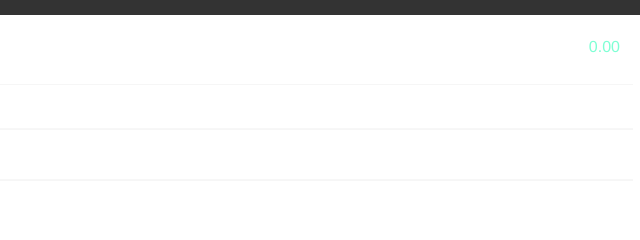
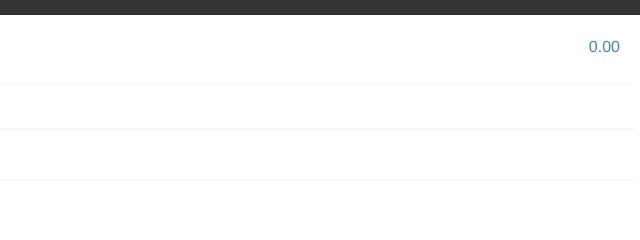
Before and after one commit to seanmcintyre/pitch, a plain HTML site: page index.html in a window 1280 px wide. Shown: the top 240 px of the page, 640-1280 px from the left. Drawn offline with Linux system fonts and the light colour scheme.

Commit message:
Improve legibility of time elapsed.

```diff
--- a/ampitch.css
+++ b/ampitch.css
@@ -124,7 +124,7 @@ p, dd, dt
 }
 
 .status {
-   color: aquamarine;
+   color: steelblue;
 }
 
 .menubutton:hover {
```
